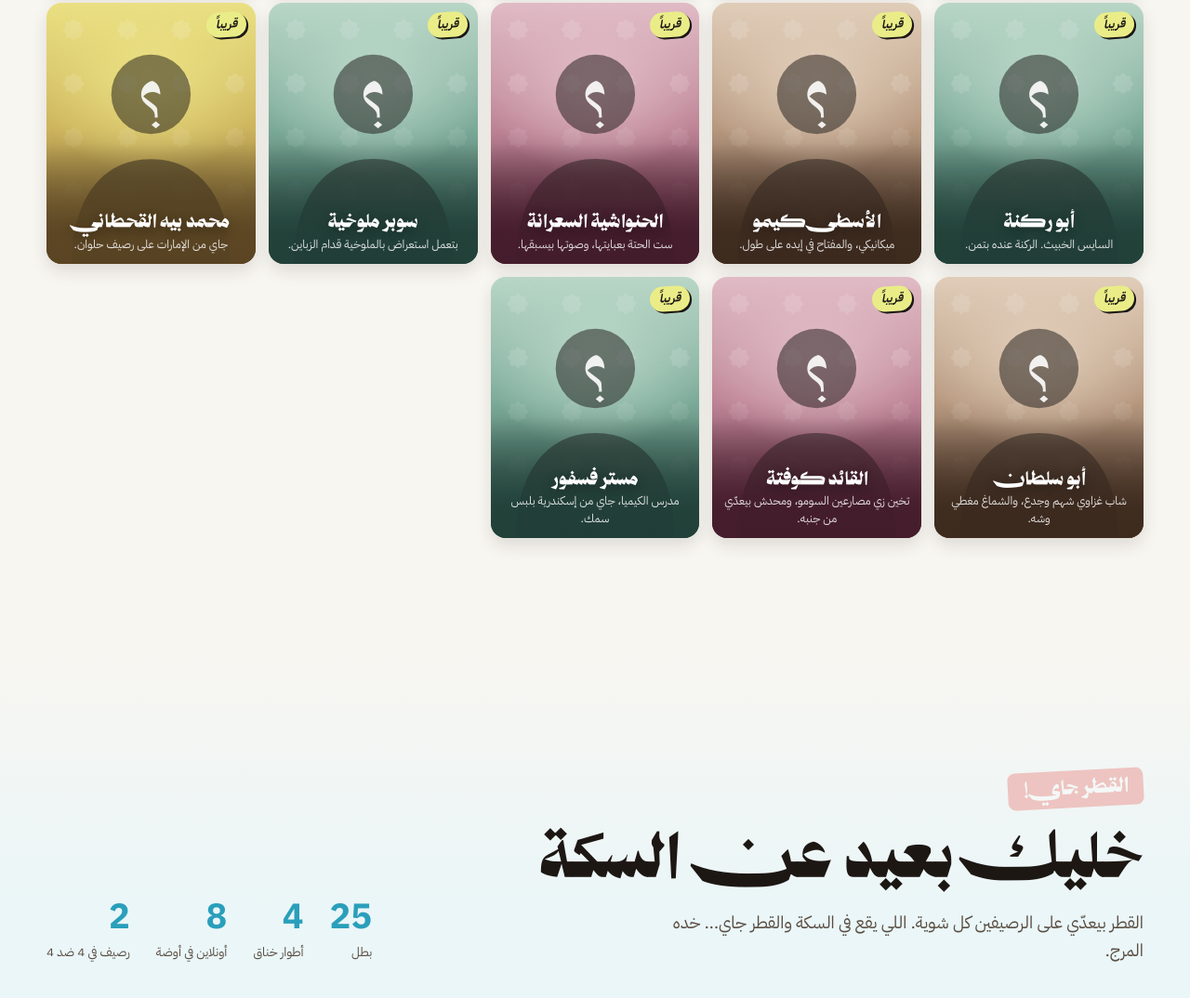
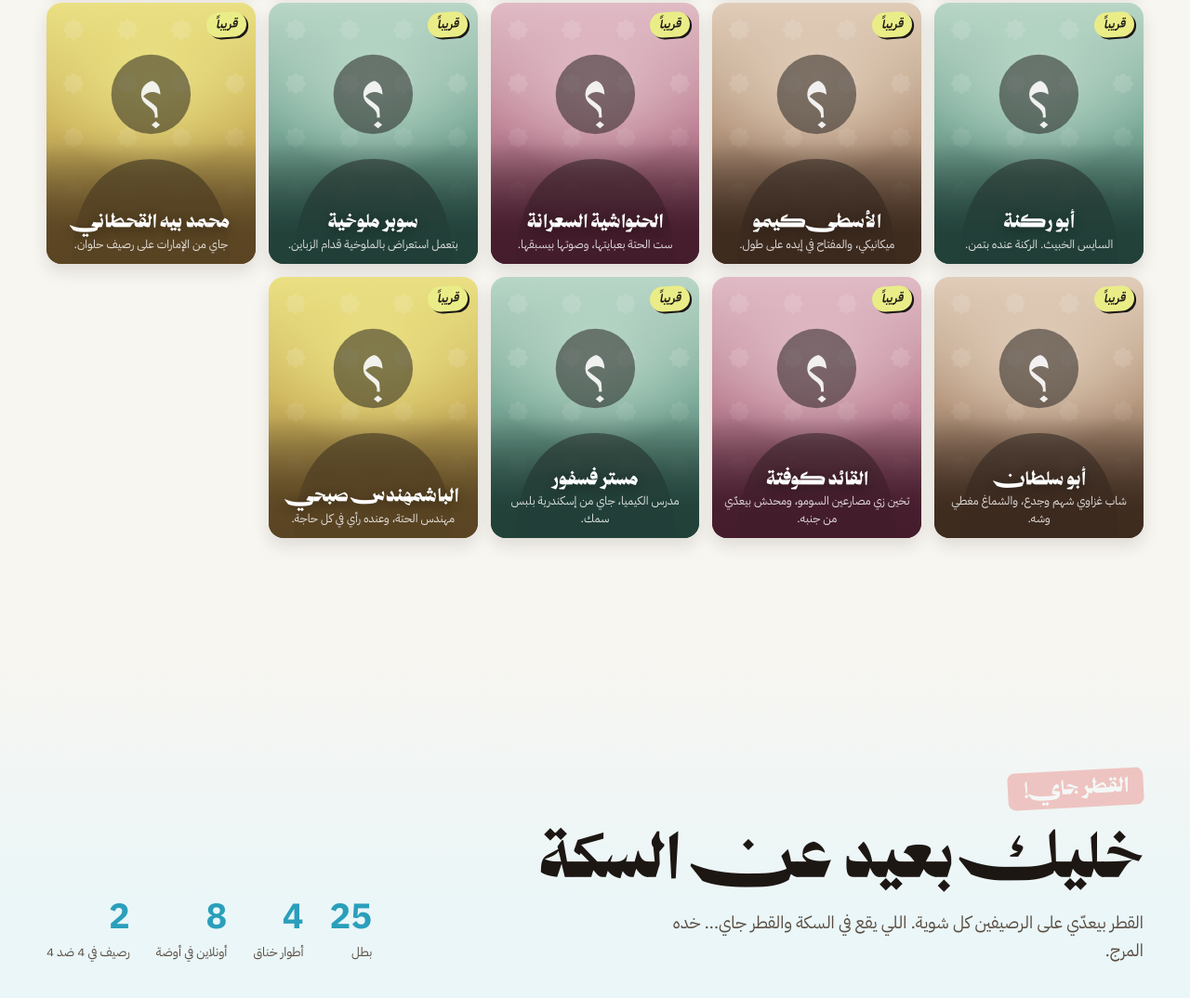
Before and after one commit to abdelrahmanelsayed252-blip/otman-helwan-site, a plain HTML site: page index.html in a window 1280 px wide. Shown: the part 6895-7969 px from the top of the page at 93% size. Drawn offline with Linux system fonts and the light colour scheme.

Commit message:
جايين في السكة: الباشمهندس صبحي

```diff
--- a/index.html
+++ b/index.html
@@ -881,6 +881,7 @@ const SOON = [
   ['أبو سلطان', 'شاب غزاوي شهم وجدع، والشماغ مغطي وشه.', 'sand'],
   ['القائد كوفتة', 'تخين زي مصارعين السومو، ومحدش بيعدّي من جنبه.', 'pink'],
   ['مستر فسفور', 'مدرس الكيميا، جاي من إسكندرية بلبس سمك.', 'grn'],
+  ['الباشمهندس صبحي', 'مهندس الحتة، وعنده رأي في كل حاجة.', 'yel'],
 ];
 const sil = `<svg class="sil" viewBox="0 0 100 115" preserveAspectRatio="xMidYMax meet" fill="currentColor"><circle cx="50" cy="34" r="19"/><path d="M12 115c0-30 14-50 38-50s38 20 38 50z"/></svg>`;
 document.getElementById('soons').innerHTML = SOON.map(([n, t, c]) =>
```
